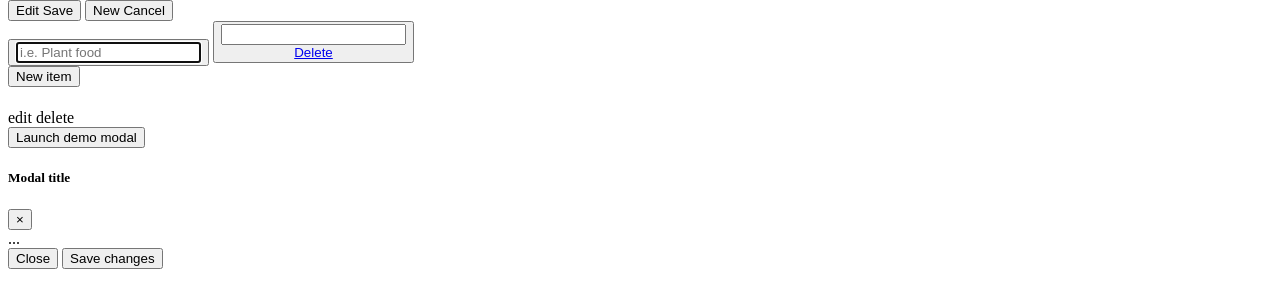
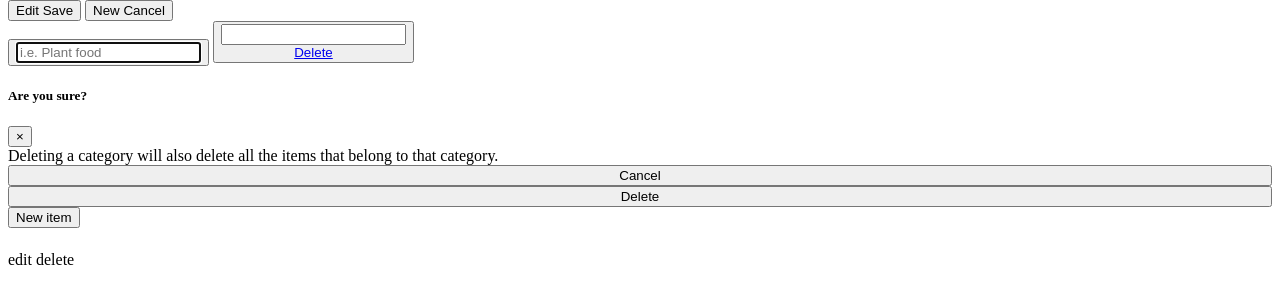
Before and after one commit to momotofu/Catalogger, a Flask app: template app/templates/category/index.html in a window 1280 px wide. Shown: the part 34-342 px from the top of the page. Run offline with Flask 2, Linux system fonts and the light colour scheme; the template is opened without the code that fills it, so the values that code supplies are empty.

Commit message:
delete modal functioning

```diff
--- a/app/templates/category/index.html
+++ b/app/templates/category/index.html
@@ -74,6 +74,39 @@
         </button>
       <!-- /ko -->
     </div>
+    <!-- Modal -->
+    <div class="modal fade" id="confirmDeleteModal" tabindex="-1" role="dialog" aria-labelledby="exampleModalLabel" aria-hidden="true">
+      <div class="modal-dialog" role="document">
+        <div class="modal-content">
+          <div class="modal-header">
+            <h5 class="modal-title" id="exampleModalLabel">Are you sure?</h5>
+            <button type="button" class="close" data-dismiss="modal" aria-label="Close">
+              <span aria-hidden="true">&times;</span>
+            </button>
+          </div>
+          <div class="modal-body">
+            Deleting a category will also delete all the items that belong to
+            that category.
+          </div>
+          <div class="modal-footer">
+            <button
+              type="button"
+              class="btn btn-secondary"
+              data-dismiss="modal"
+              style="width: 100%">
+              Cancel
+            </button>
+            <button
+              type="button"
+              class="btn btn-danger"
+              style="width: 100%"
+              data-bind="">
+              Delete
+            </button>
+          </div>
+        </div>
+      </div>
+    </div>
   </aside>
   <main id="page" data-bind="attr: { class: isEditing() ? 'col-lg-8 page-container' : 'col-lg-9 page-container'}">
     <div class="d-flex justify-content-end align-items-baseline">
@@ -110,31 +143,6 @@
     </div>
   </main>
 </div>
-<!-- Button trigger modal -->
-<button type="button" class="btn btn-primary" data-toggle="modal" data-target="#exampleModal">
-  Launch demo modal
-</button>
-
-<!-- Modal -->
-<div class="modal fade" id="exampleModal" tabindex="-1" role="dialog" aria-labelledby="exampleModalLabel" aria-hidden="true">
-  <div class="modal-dialog" role="document">
-    <div class="modal-content">
-      <div class="modal-header">
-        <h5 class="modal-title" id="exampleModalLabel">Modal title</h5>
-        <button type="button" class="close" data-dismiss="modal" aria-label="Close">
-          <span aria-hidden="true">&times;</span>
-        </button>
-      </div>
-      <div class="modal-body">
-        ...
-      </div>
-      <div class="modal-footer">
-        <button type="button" class="btn btn-secondary" data-dismiss="modal">Close</button>
-        <button type="button" class="btn btn-primary">Save changes</button>
-      </div>
-    </div>
-  </div>
-</div>
 {% endblock %}
 {% block scripts %}
   <script defer type="text/javascript">
```
